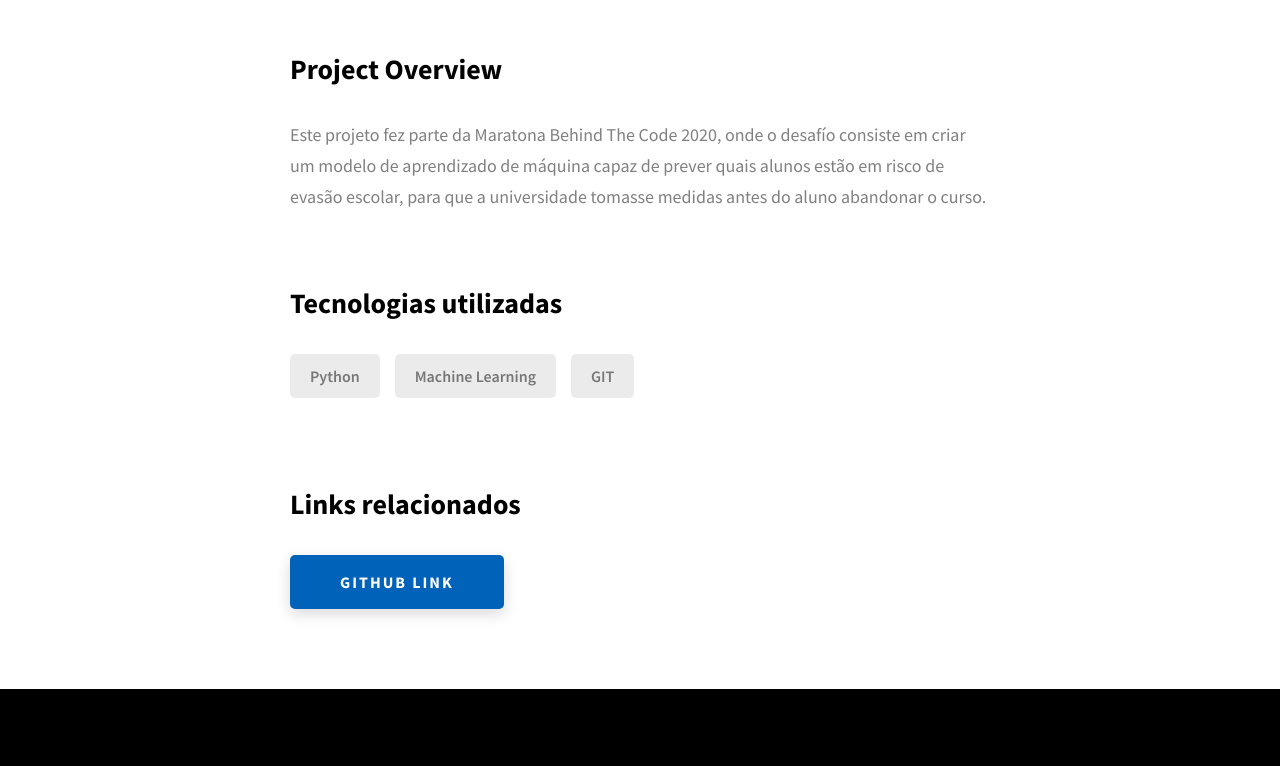
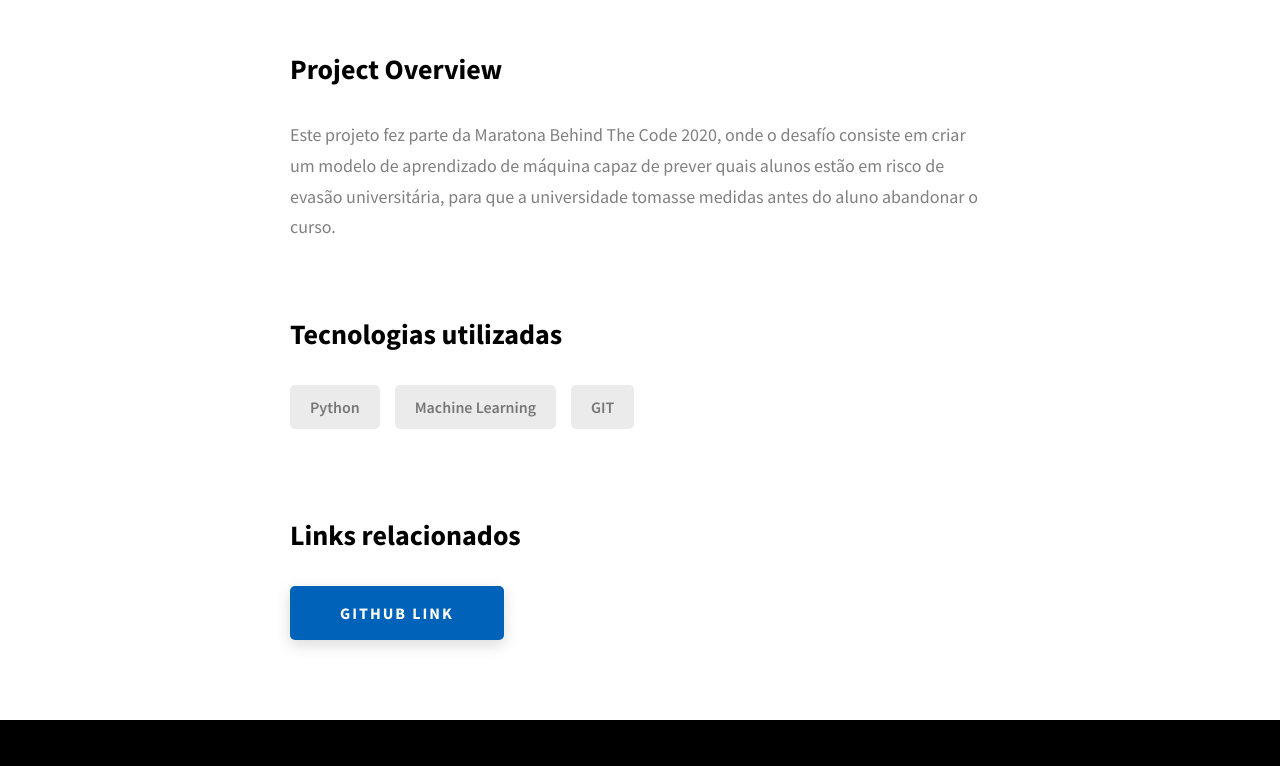
Before and after one commit to dnsrsdata/portfolio, a website: page project-3.html in a window 1280 px wide. Shown: the part 1320-2086 px from the top of the page. Drawn offline with Linux system fonts and the light colour scheme.

Commit message:
type fix

```diff
--- a/project-3.html
+++ b/project-3.html
@@ -113,7 +113,7 @@
               <p class="project-details__desc-para">
                 Este projeto fez parte da Maratona Behind The Code 2020, onde
                 o desafío consiste em criar um modelo de aprendizado de máquina
-                capaz de prever quais alunos estão em risco de evasão escolar, para que
+                capaz de prever quais alunos estão em risco de evasão universitária, para que
                 a universidade tomasse medidas antes do aluno abandonar o curso.
               </p>
             </div>
```
